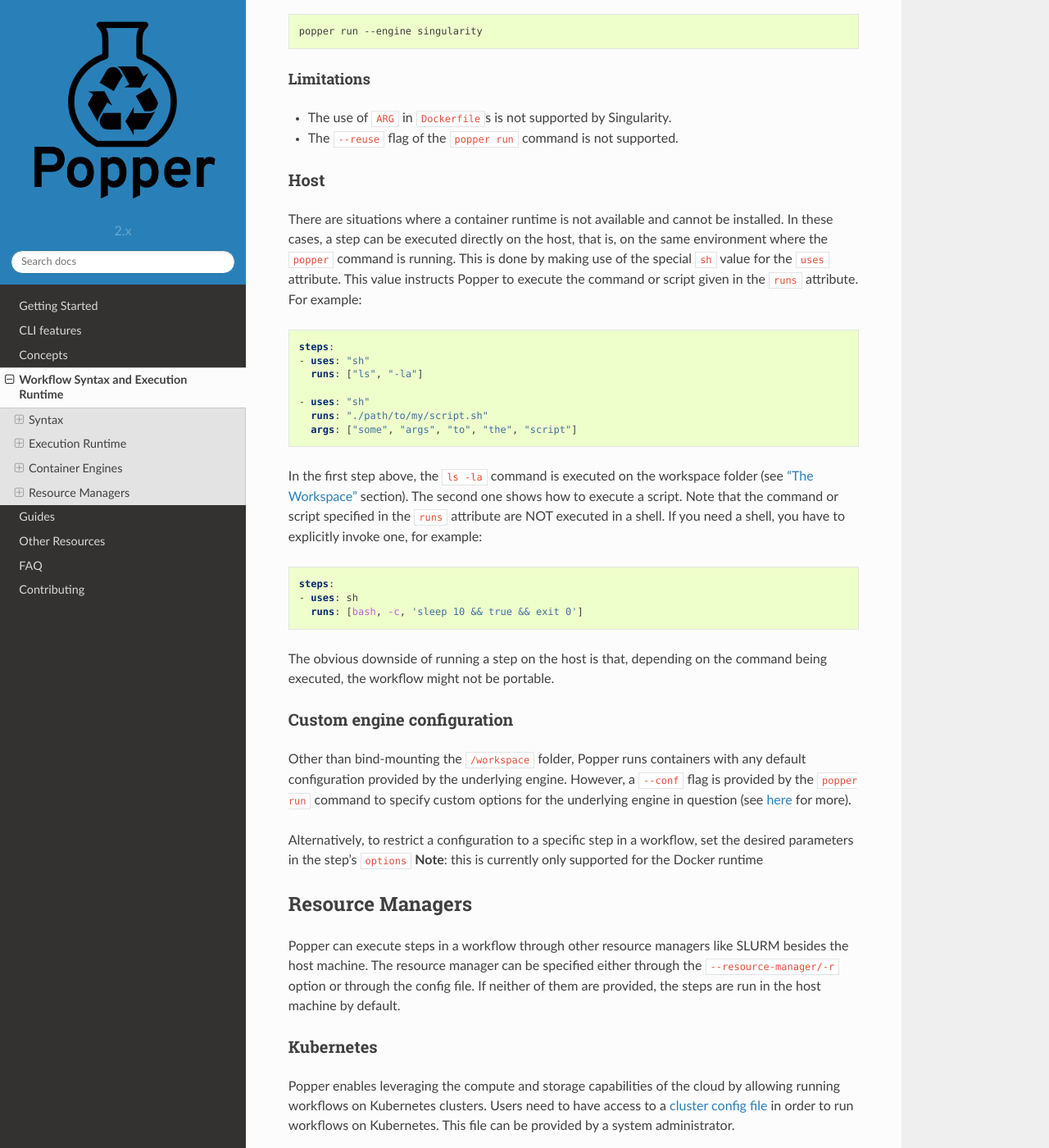
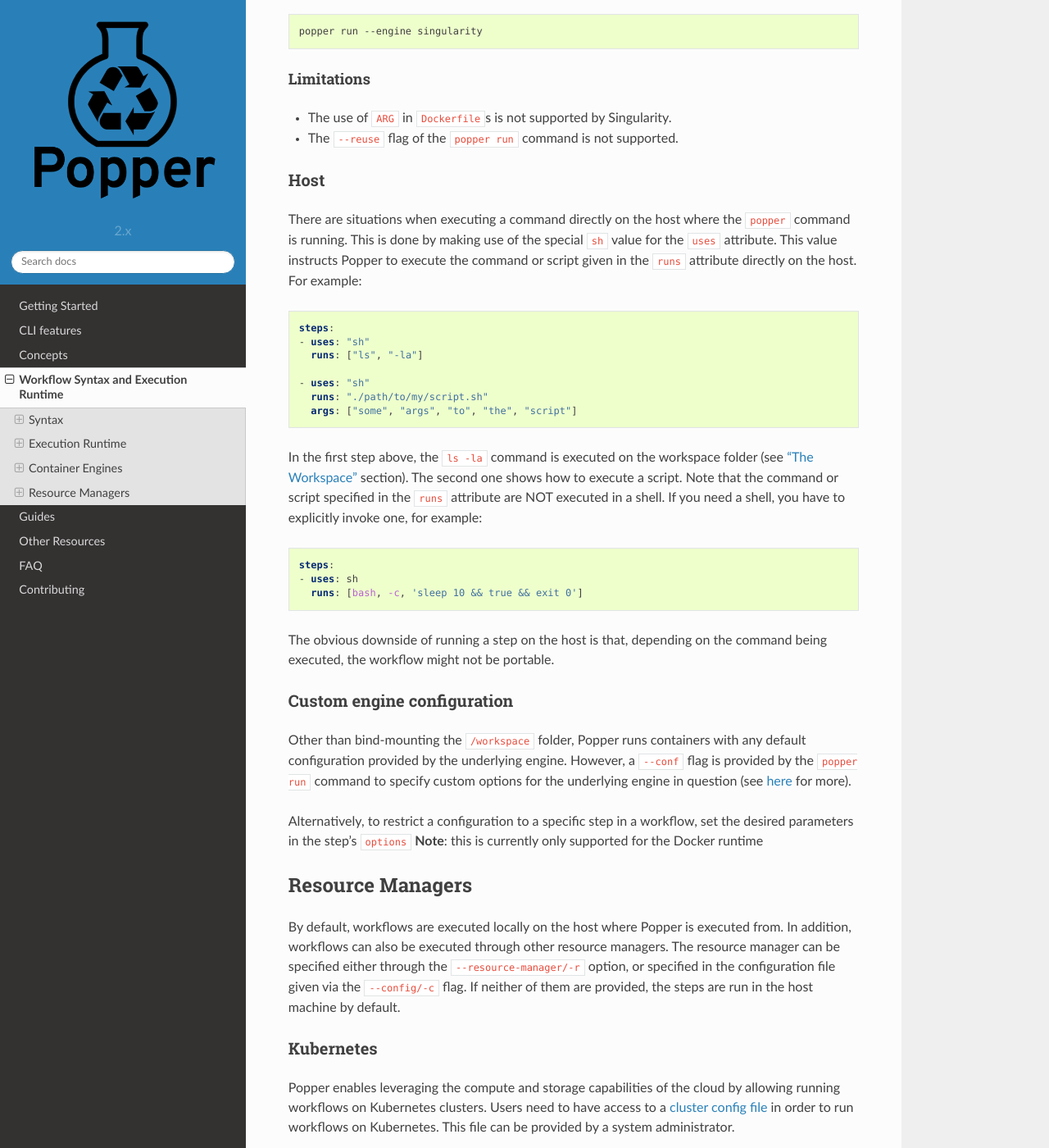
Before and after one commit to getpopper/popper, a Sphinx documentation site: the page built from docs/sections/cn_workflows.md, in a window 1280 px wide and 1400 px high, scrolled down 7934 px. Shown: the whole window at 82% size. Built offline with Sphinx 7.4.7 and the Read the Docs theme 2.0.0, drawn with Linux system fonts in a browser that asks for light colours; some of the changed text lies outside the part shown.

Commit message:
Update cn_workflows.md
[skip ci]

````diff
--- a/docs/sections/cn_workflows.md
+++ b/docs/sections/cn_workflows.md
@@ -359,12 +359,10 @@
 
 ### Host
 
-There are situations where a container runtime is not available and
-cannot be installed. In these cases, a step can be executed directly
-on the host, that is, on the same environment where the `popper`
+There are situations when executing a command directly on the host where the `popper`
 command is running. This is done by making use of the special `sh`
 value for the `uses` attribute. This value instructs Popper to execute
-the command or script given in the `runs` attribute. For example:
+the command or script given in the `runs` attribute directly on the host. For example:
 
 ```yaml
 steps:
@@ -405,14 +403,12 @@
 Alternatively, to restrict a configuration to a specific step in a workflow, set the desired parameters in the step's `options`
 **Note**: this is currently only supported for the Docker runtime
 
-
 ## Resource Managers
 
-Popper can execute steps in a workflow through other resource managers
-like SLURM besides the host machine. The resource manager can be specified
-either through the `--resource-manager/-r` option or through the config file.
-If neither of them are provided, the steps are run in the host machine
-by default.
+By default, workflows are executed locally on the host where Popper is executed from.
+In addition, workflows can also be executed through other resource managers.
+The resource manager can be specified either through the `--resource-manager/-r` option, or specified in the configuration file given via the `--config/-c` flag.
+If neither of them are provided, the steps are run in the host machine by default.
 
 ### Kubernetes
 
@@ -510,14 +506,3 @@
 If `singularity` is used as the container engine, then by default the steps would run using MPI
 as SLURM jobs. This behaviour can be overriden by passing `mpi: false` in the configuration of the
 step for which MPI is not required.
-
-#### Host
-
-Popper executes the workflows by default using the `host` machine as the resource manager. So, when no resource manager is provided like the example below, the workflow runs on the local machine.
-
-```bash
-popper run -f sample.yml
-```
-
-The above assumes `docker` as the container engine and `host` as the resource manager to be
-used.
````
